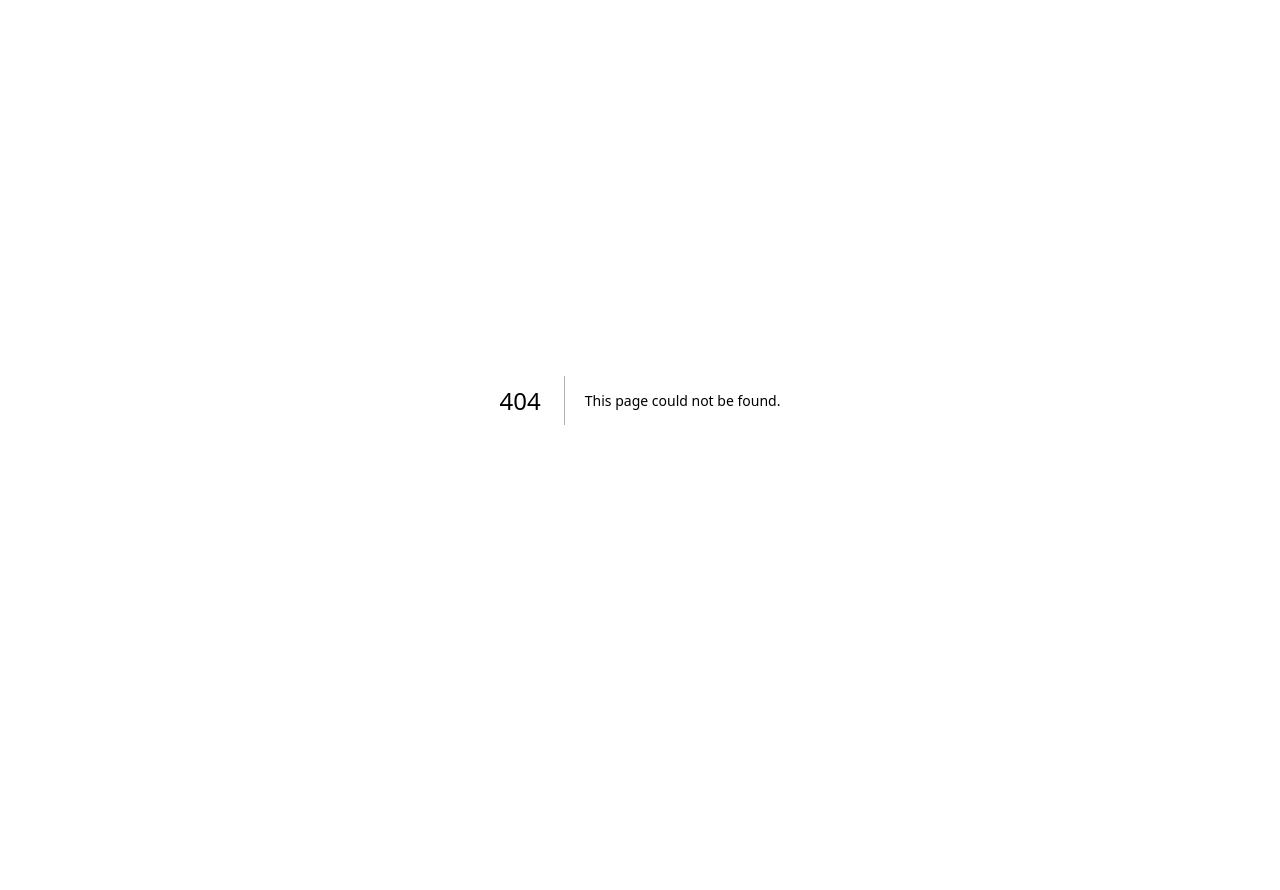
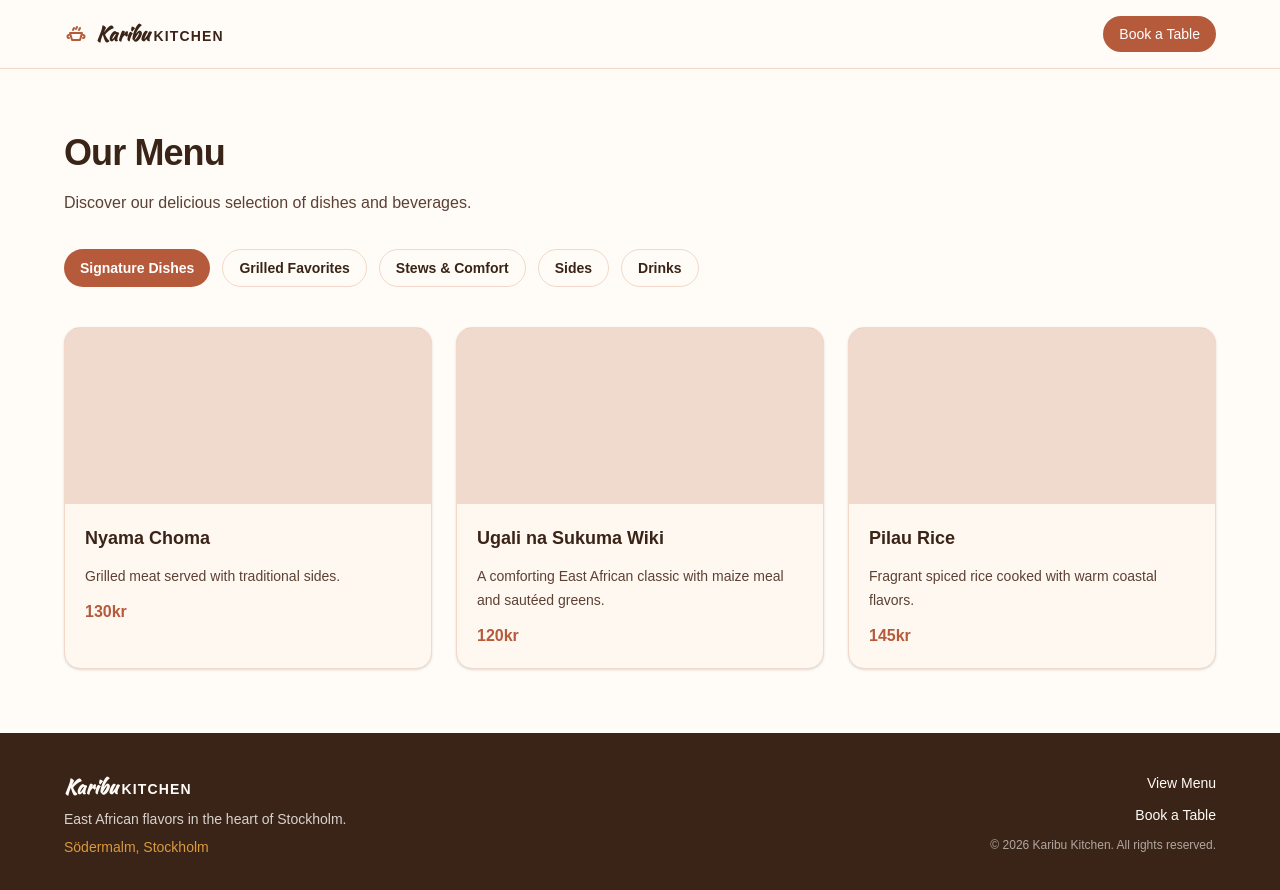
Before and after one commit to Brianosumba/restaurant-booking-app, a Next.js app: page /menu in a window 1280 px wide. Before the commit this address had no page. Shown: the top 890 px of the page. Before the commit the page ends 800 px from the top, so only its background shows below. Built offline with nearby package versions, Linux system fonts and the light colour scheme.

Commit message:
Create menu page and update menu navigation

```diff
--- a/src/app/components/Footer.tsx
+++ b/src/app/components/Footer.tsx
@@ -18,13 +18,13 @@ export default function Footer() {
         </div>
         <div className="flex flex-col gap-3 sm:items-end">
           <a
-            href="#menu"
+            href="/menu"
             className="text-sm font-medium text-[#FFFCF8] hover:text-[#D99A3D] transition-colors focus:outline-none focus:ring-2 focus:ring-[#D99A3D] focus:ring-offset-2 focus:ring-offset-[#3A2418] rounded-sm"
           >
             View Menu
           </a>
           <a
-            href="#booking"
+            href="/#booking"
             className="text-sm font-medium text-[#FFFCF8] hover:text-[#D99A3D] transition-colors focus:outline-none focus:ring-2 focus:ring-[#D99A3D] focus:ring-offset-2 focus:ring-offset-[#3A2418] rounded-sm"
           >
             Book a Table
--- a/src/app/components/Header.tsx
+++ b/src/app/components/Header.tsx
@@ -6,7 +6,7 @@ export default function Header() {
       <div className="mx-auto w-full max-w-6xl flex items-center justify-between">
         <Logo />
         <a
-          href="#booking"
+          href="/#booking"
           className="rounded-full bg-[#B65A3C] px-4 py-2 text-sm font-medium text-white hover:bg-[#A14A2A] transition-colors focus:outline-none focus:ring-2 focus:ring-[#D99A3D] focus:ring-offset-2 focus:ring-offset-[#FFFCF8]"
         >
           Book a Table
--- a/src/app/components/HeroSection.tsx
+++ b/src/app/components/HeroSection.tsx
@@ -14,13 +14,13 @@ export default function HeroSection() {
           </p>
           <div className="flex flex-col gap-3 items-center sm:flex-row">
             <a
-              href="#booking"
+              href="/#booking"
               className="rounded-full bg-[#B65A3C] px-5 py-3 text-sm font-semibold text-white hover:bg-[#A14A2A] transition-colors focus:outline-none focus:ring-2 focus:ring-[#D99A3D] focus:ring-offset-2 focus:ring-offset-[#3A2418]"
             >
               Book a Table
             </a>
             <a
-              href="#menu"
+              href="/menu"
               className="rounded-full border border-white/70 px-5 py-3 text-sm font-semibold text-white hover:bg-white hover:text-[#3A2418] transition-colors focus:outline-none focus:ring-2 focus:ring-[#D99A3D] focus:ring-offset-2 focus:ring-offset-[#3A2418]"
             >
               View Menu
--- a/src/app/components/MenuSection.tsx
+++ b/src/app/components/MenuSection.tsx
@@ -52,6 +52,14 @@ export default function MenuSection() {
             </div>
           </div>
         </div>
+        <div className="mt-8 flex justify-center">
+          <a
+            href="/menu"
+            className="rounded-full bg-[#B65A3C] px-5 py-3 text-sm font-semibold text-white hover:bg-[#A14A2A] transition-colors focus:outline-none focus:ring-2 focus:ring-[#D99A3D] focus:ring-offset-2 focus:ring-offset-[#FFFCF8]"
+          >
+            View full menu
+          </a>
+        </div>
       </div>
     </section>
   );
--- /dev/null
+++ b/src/app/menu/page.tsx
@@ -0,0 +1,104 @@
+import Header from "../components/Header";
+import Footer from "../components/Footer";
+
+export default function Menu() {
+  return (
+    <>
+      <Header />
+      <main>
+        <section className="bg-[#FFFCF8] px-4 py-16">
+          <div className="mx-auto max-w-6xl">
+            <h1 className="text-3xl sm:text-4xl font-bold tracking-tight text-[#3A2418]">
+              Our Menu
+            </h1>
+            <p className="mt-4 max-w-2xl text-base leading-7 text-[#5C4033]">
+              Discover our delicious selection of dishes and beverages.
+            </p>
+
+            <div className="mt-8 flex flex-wrap gap-3">
+              <button
+                type="button"
+                className="rounded-full bg-[#B65A3C] px-4 py-2 text-sm font-semibold text-white focus:outline-none focus:ring-2 focus:ring-[#D99A3D] focus:ring-offset-2 focus:ring-offset-[#FFFCF8]"
+              >
+                Signature Dishes
+              </button>
+              <button
+                type="button"
+                className="rounded-full border border-[#F1D8C8] px-4 py-2 text-sm font-semibold text-[#3A2418] hover:bg-[#FFF8F1] transition-colors focus:outline-none focus:ring-2 focus:ring-[#D99A3D] focus:ring-offset-2 focus:ring-offset-[#FFFCF8]"
+              >
+                Grilled Favorites
+              </button>
+              <button
+                type="button"
+                className="rounded-full border border-[#F1D8C8] px-4 py-2 text-sm font-semibold text-[#3A2418] hover:bg-[#FFF8F1] transition-colors focus:outline-none focus:ring-2 focus:ring-[#D99A3D] focus:ring-offset-2 focus:ring-offset-[#FFFCF8]"
+              >
+                Stews & Comfort
+              </button>
+              <button
+                type="button"
+                className="rounded-full border border-[#F1D8C8] px-4 py-2 text-sm font-semibold text-[#3A2418] hover:bg-[#FFF8F1] transition-colors focus:outline-none focus:ring-2 focus:ring-[#D99A3D] focus:ring-offset-2 focus:ring-offset-[#FFFCF8]"
+              >
+                Sides
+              </button>
+              <button
+                type="button"
+                className="rounded-full border border-[#F1D8C8] px-4 py-2 text-sm font-semibold text-[#3A2418] hover:bg-[#FFF8F1] transition-colors focus:outline-none focus:ring-2 focus:ring-[#D99A3D] focus:ring-offset-2 focus:ring-offset-[#FFFCF8]"
+              >
+                Drinks
+              </button>
+            </div>
+
+            <div className="mt-10 grid gap-6 md:grid-cols-3">
+              <div className="overflow-hidden rounded-2xl border border-[#F1D8C8] bg-[#FFF8F1] shadow-sm">
+                <div className="h-44 bg-[#B65A3C]/20 border-b border-[#F1D8C8]"></div>
+                <div className="p-5 flex flex-col gap-3">
+                  <h3 className="text-lg font-bold text-[#3A2418]">
+                    Nyama Choma
+                  </h3>
+                  <p className="text-sm leading-6 text-[#5C4033]">
+                    Grilled meat served with traditional sides.
+                  </p>
+                  <span className="text-base font-semibold text-[#B65A3C]">
+                    130kr
+                  </span>
+                </div>
+              </div>
+
+              <div className="overflow-hidden rounded-2xl border border-[#F1D8C8] bg-[#FFF8F1] shadow-sm">
+                <div className="h-44 bg-[#B65A3C]/20 border-b border-[#F1D8C8]"></div>
+                <div className="p-5 flex flex-col gap-3">
+                  <h3 className="text-lg font-bold text-[#3A2418]">
+                    Ugali na Sukuma Wiki
+                  </h3>
+                  <p className="text-sm leading-6 text-[#5C4033]">
+                    A comforting East African classic with maize meal and
+                    sautéed greens.
+                  </p>
+                  <span className="text-base font-semibold text-[#B65A3C]">
+                    120kr
+                  </span>
+                </div>
+              </div>
+
+              <div className="overflow-hidden rounded-2xl border border-[#F1D8C8] bg-[#FFF8F1] shadow-sm">
+                <div className="h-44 bg-[#B65A3C]/20 border-b border-[#F1D8C8]"></div>
+                <div className="p-5 flex flex-col gap-3">
+                  <h3 className="text-lg font-bold text-[#3A2418]">
+                    Pilau Rice
+                  </h3>
+                  <p className="text-sm leading-6 text-[#5C4033]">
+                    Fragrant spiced rice cooked with warm coastal flavors.
+                  </p>
+                  <span className="text-base font-semibold text-[#B65A3C]">
+                    145kr
+                  </span>
+                </div>
+              </div>
+            </div>
+          </div>
+        </section>
+      </main>
+      <Footer />
+    </>
+  );
+}
```
